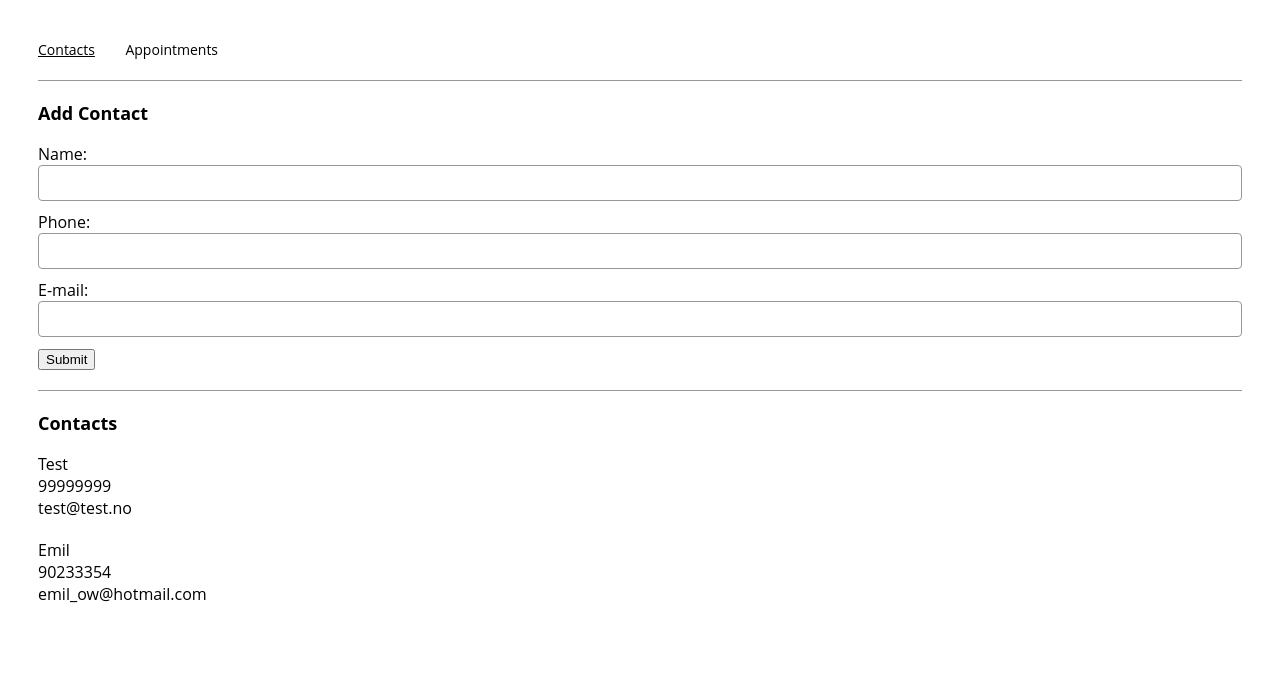
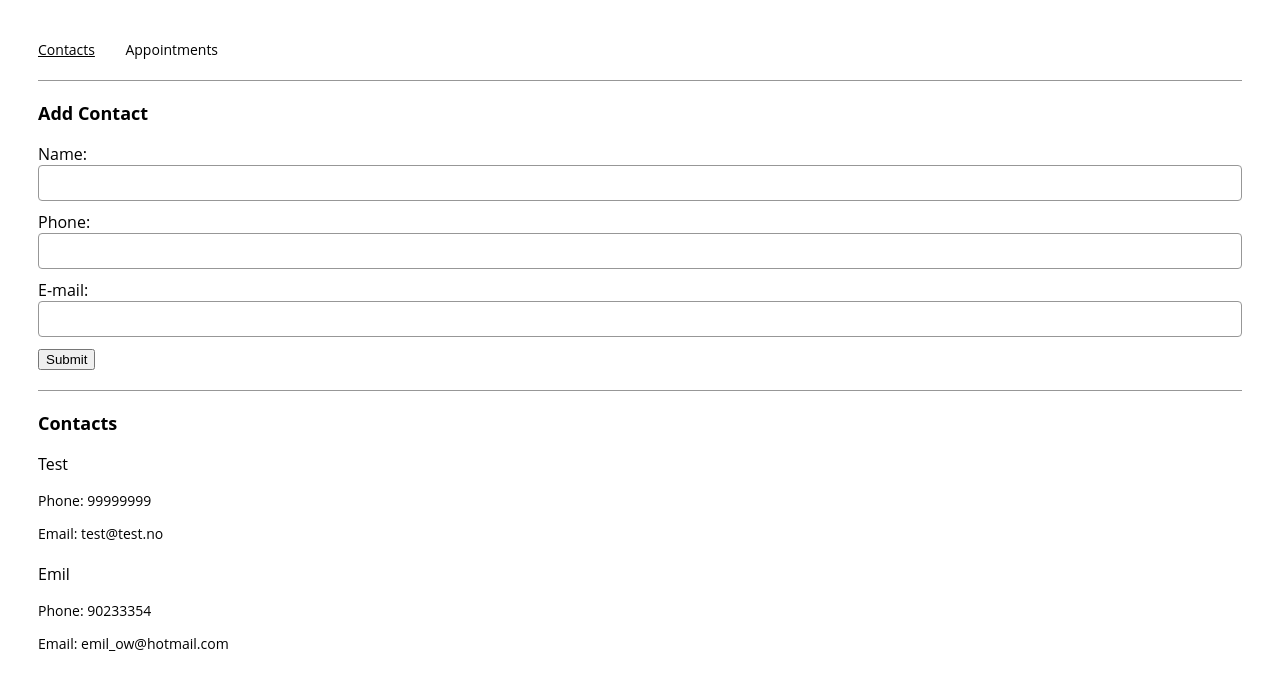
Before and after one commit to emilchr/appointment-planner, a React (Create React App) app: page /contacts in a window 1280 px wide. Shown: the top 690 px of the page. Built offline with nearby package versions, Linux system fonts and the light colour scheme.

Commit message:
contacts-page works as intended2

```diff
--- a/src/components/tile/Tile.js
+++ b/src/components/tile/Tile.js
@@ -1,11 +1,20 @@
 import React from "react";
 
 export const Tile = (props) => {
+
+  // Capitalizes first character in the string.
+  const capitalize = (string) => {
+    return string.charAt(0).toUpperCase() + string.slice(1);
+  };
+
   return (
     <div className="tile-container">
-      {props.list.name}<br />
-      {props.list.phone}<br />
-      {props.list.email}<br />
+      <p className="tile-title">{ props.list.name }</p>
+      <div className="tile"> {
+        // gets all the entries in description, maps them according to key, value and gives them a index as key in the rendering.
+        Object.entries(props.description).map(([key, value], index) => (<p key={index}>  { capitalize(key) + ": " + value } </p>))
+      }
+      </div>
     </div>
   );
 };
--- a/src/components/tileList/TileList.js
+++ b/src/components/tileList/TileList.js
@@ -2,11 +2,24 @@ import React from "react";
 import { Tile } from "../tile/Tile";
 
 export const TileList = (props) => {
+
+  let list = props.contacts || props.appointments;
+  console.log(list)
+
+
   return (
     <div className="TileList">
-      { props.list.map(( name, index ) =>
-        <Tile key={ index } list={ name } />
+      {
+        // Lists items from the states contats and appointmens on ContactsPage and AppointmentsPage
+        list.map(( item, index ) => {
+        let { name, ...description } = item; // assigns name, and rest of the values to description.
+            console.log(item);
+
+        return (
+        <Tile key={ index } list={ item } description={ description } />
         )
+        })
+
       }
     </div>
   );
--- a/src/containers/contactsPage/ContactsPage.js
+++ b/src/containers/contactsPage/ContactsPage.js
@@ -75,7 +75,7 @@ export const ContactsPage = (props) => {
       <hr />
       <section>
         <h2>Contacts</h2>
-        <TileList list={ contacts } />
+        <TileList contacts={ contacts } />
       </section>
     </div>
   );
```
